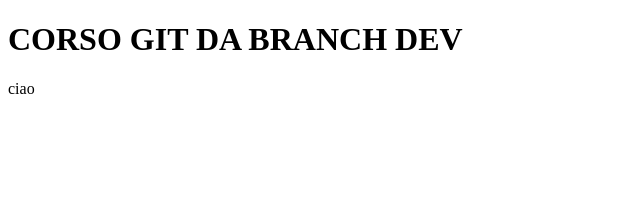
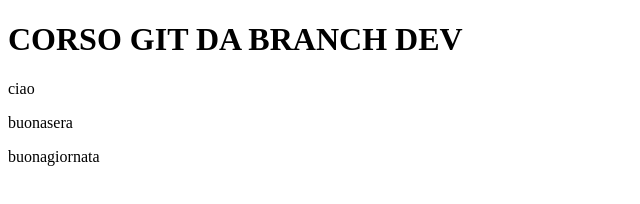
Before and after one commit to Rikymeggio1234/corsogit, a plain HTML site: page index.html in a window 1280 px wide. Shown: the whole page, without its empty margins (0-640 px from the left). Drawn offline with Linux system fonts and the light colour scheme.

Commit message:
buonagiornata

```diff
--- a/index.html
+++ b/index.html
@@ -9,5 +9,7 @@
 <body>
     <h1>CORSO GIT DA BRANCH <strong>DEV</strong></h1>
     <p>ciao</p>
+    <p>buonasera</p>
+    <p>buonagiornata</p>
 </body>
 </html>
```
